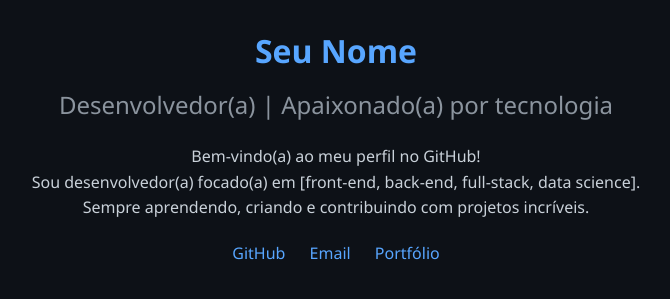
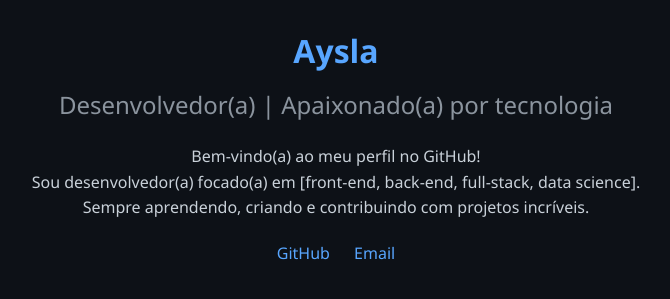
Before and after one commit to wsvsla/Profile, a plain HTML site: page index.html in a window 1280 px wide. Shown: the part 157-456 px from the top of the page, without its empty margins (304-974 px from the left). Drawn offline with Linux system fonts and the light colour scheme.

Commit message:
Update index.html

```diff
--- a/index.html
+++ b/index.html
@@ -8,8 +8,8 @@
 </head>
 <body>
     <div class="container">
-        <img src="https://github.com/seu-usuario.png" alt="Foto de Perfil">
-        <h1>Seu Nome</h1>
+        <img src="https://br.pinterest.com/pin/140806232407386/" alt="Foto de Perfil">
+        <h1>Aysla</h1>
         <h2>Desenvolvedor(a) | Apaixonado(a) por tecnologia</h2>
 
         <p>
@@ -21,7 +21,6 @@
         <div class="links">
             <a href="https://github.com/wsvsla" target="_blank">GitHub</a>
             <a href="mailto:aysla.8032043@aluno.mg.gov.br">Email</a>
-            <a href="https://seu-site.com" target="_blank">Portfólio</a>
         </div>
 
 </body>
```
